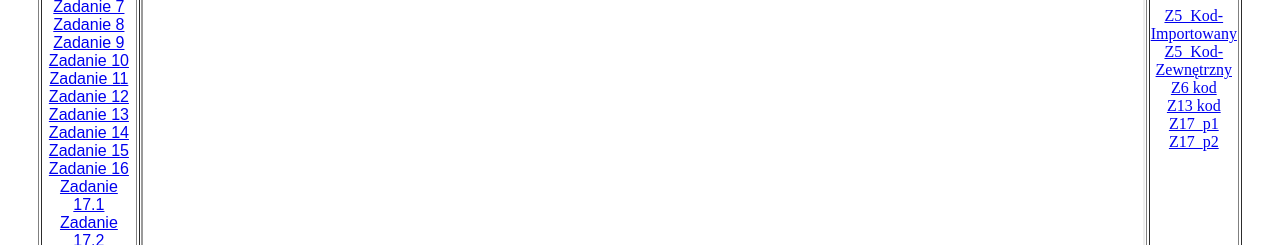
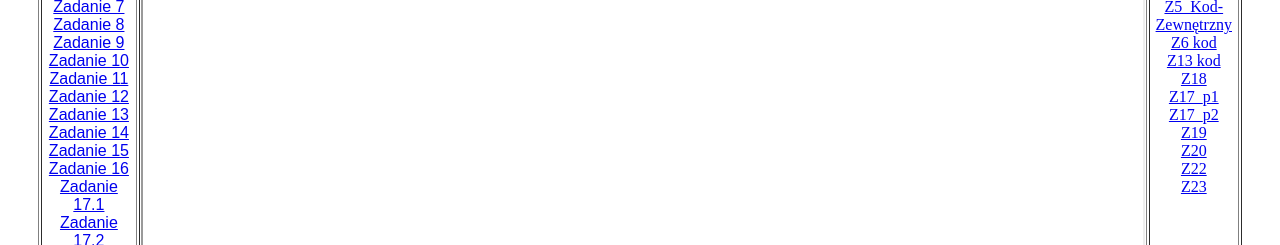
Before and after one commit to Kornel-Malak/Zadania-CSS-2-15, a plain HTML site: page index.html in a window 1280 px wide. Shown: the part 345-590 px from the top of the page. Drawn offline with Linux system fonts and the light colour scheme.

Commit message:
Update index.html

```diff
--- a/index.html
+++ b/index.html
@@ -80,9 +80,19 @@
 		<br>
 			<a href="z13_kod.css" target="strony">Z13 kod</a>
 		<br>
-			<a href="17_p1_mala.css" target="strony">Z17_p1</a>
+			<a href="mala_z18_kod.html" target="strony">Z18</a>
 		<br>
-			<a href="17_p2_mala.css" target="strony">Z17_p2</a>
+			<a href="mala_z17_1.html" target="strony">Z17_p1</a>
+		<br>
+			<a href="mala_z17_2.html" target="strony">Z17_p2</a>
+		<br>
+			<a href="mala_z19.html" target="strony">Z19</a>
+		<br>
+			<a href="mala_z20.html" target="strony">Z20</a>
+		<br>
+			<a href="mala_z21.html" target="strony">Z22</a>
+		<br>
+			<a href="mala_z23.html" target="strony">Z23</a>
 		</td>
 		</tr>
 	</table>
```
